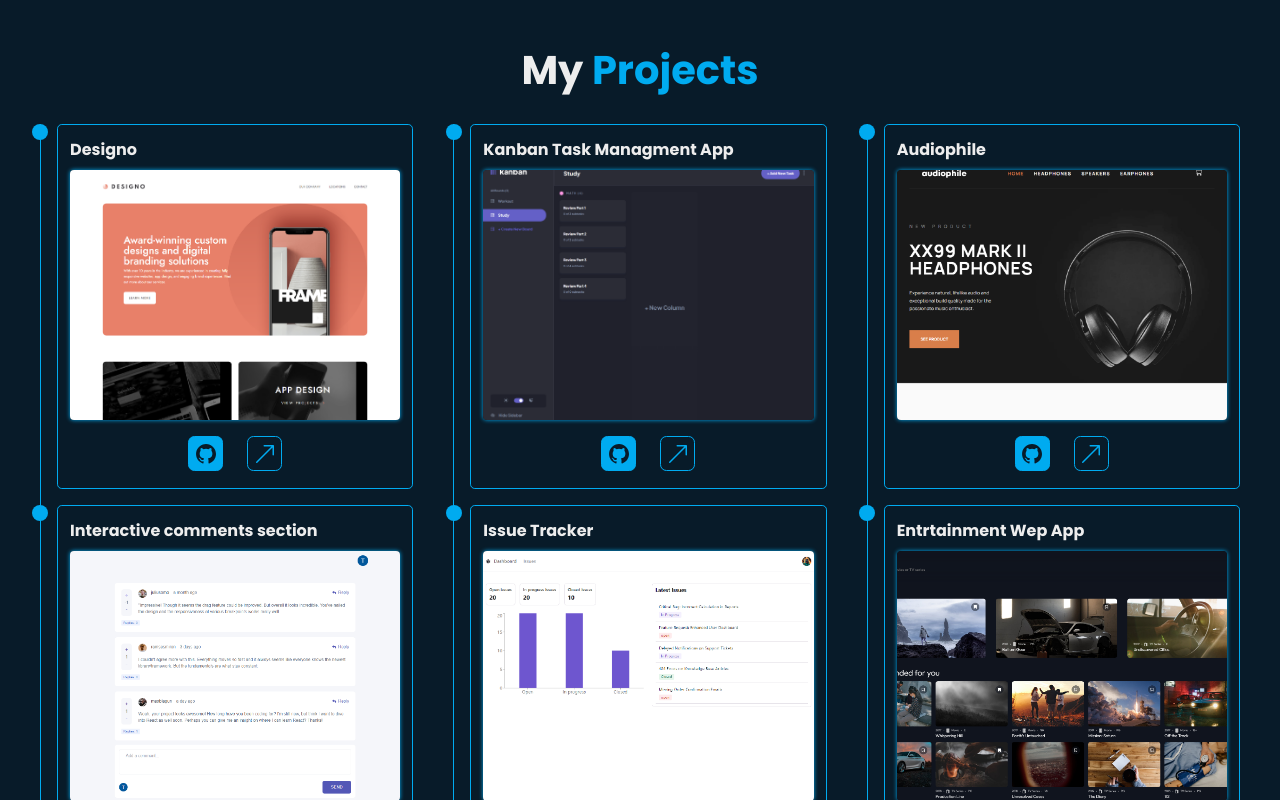
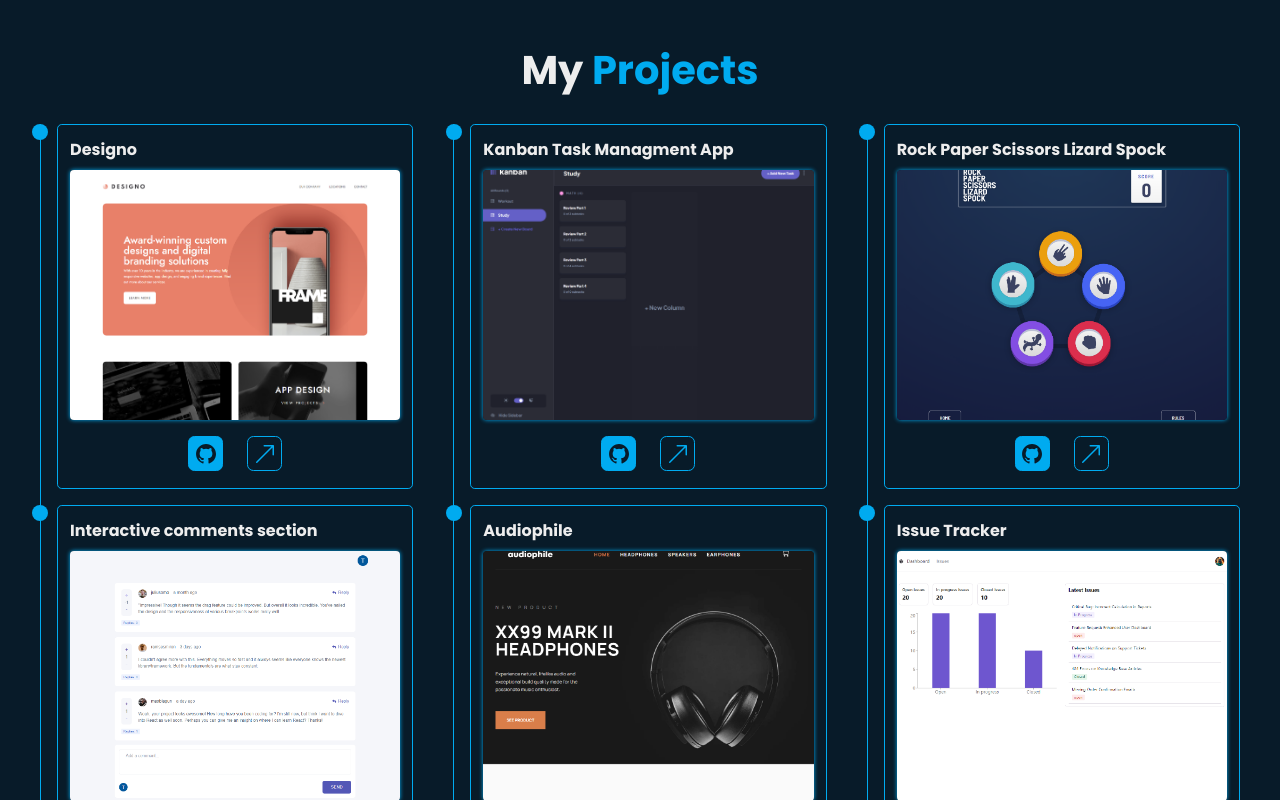
Before and after one commit to TofikE124/Portfolio, a React (Vite) app: page / in a window 1280 px wide. Shown: the part 1600-2400 px from the top of the page. Built offline with nearby package versions, Linux system fonts and the light colour scheme.

Commit message:
Add rock paper scissors to projects

```diff
--- a/src/data/Projects.ts
+++ b/src/data/Projects.ts
@@ -28,13 +28,13 @@ const Projects: Project[] = [
     codeURL: "https://github.com/TofikE124/Kanban-task-managment",
   },
   {
-    id: "1",
-    title: "Audiophile",
-    imageURL: "/projects/Audiophile.png",
+    id: "10",
+    title: "Rock Paper Scissors Lizard Spock",
+    imageURL: "/projects/RockPaperScissors.png",
     description: "",
-    categories: ["React", "CSS"],
-    websiteURL: "https://brilliant-begonia-545122.netlify.app/",
-    codeURL: "https://github.com/TofikE124/Audiophile-Ecommerce-Website",
+    categories: ["Next.js"],
+    websiteURL: "https://rock-paper-scissors-eta-sepia.vercel.app/modes/bonus",
+    codeURL: "https://github.com/TofikE124/rock-paper-scissors",
   },
   {
     id: "9",
@@ -45,6 +45,16 @@ const Projects: Project[] = [
     websiteURL: "https://interactive-comments-section-three-inky.vercel.app",
     codeURL: "https://github.com/TofikE124/interactive-comments-section",
   },
+  {
+    id: "1",
+    title: "Audiophile",
+    imageURL: "/projects/Audiophile.png",
+    description: "",
+    categories: ["React", "CSS"],
+    websiteURL: "https://brilliant-begonia-545122.netlify.app/",
+    codeURL: "https://github.com/TofikE124/Audiophile-Ecommerce-Website",
+  },
+
   {
     id: "8",
     title: "Issue Tracker",
```
Also changed, not shown: public/projects/RockPaperScissors.png (added).
